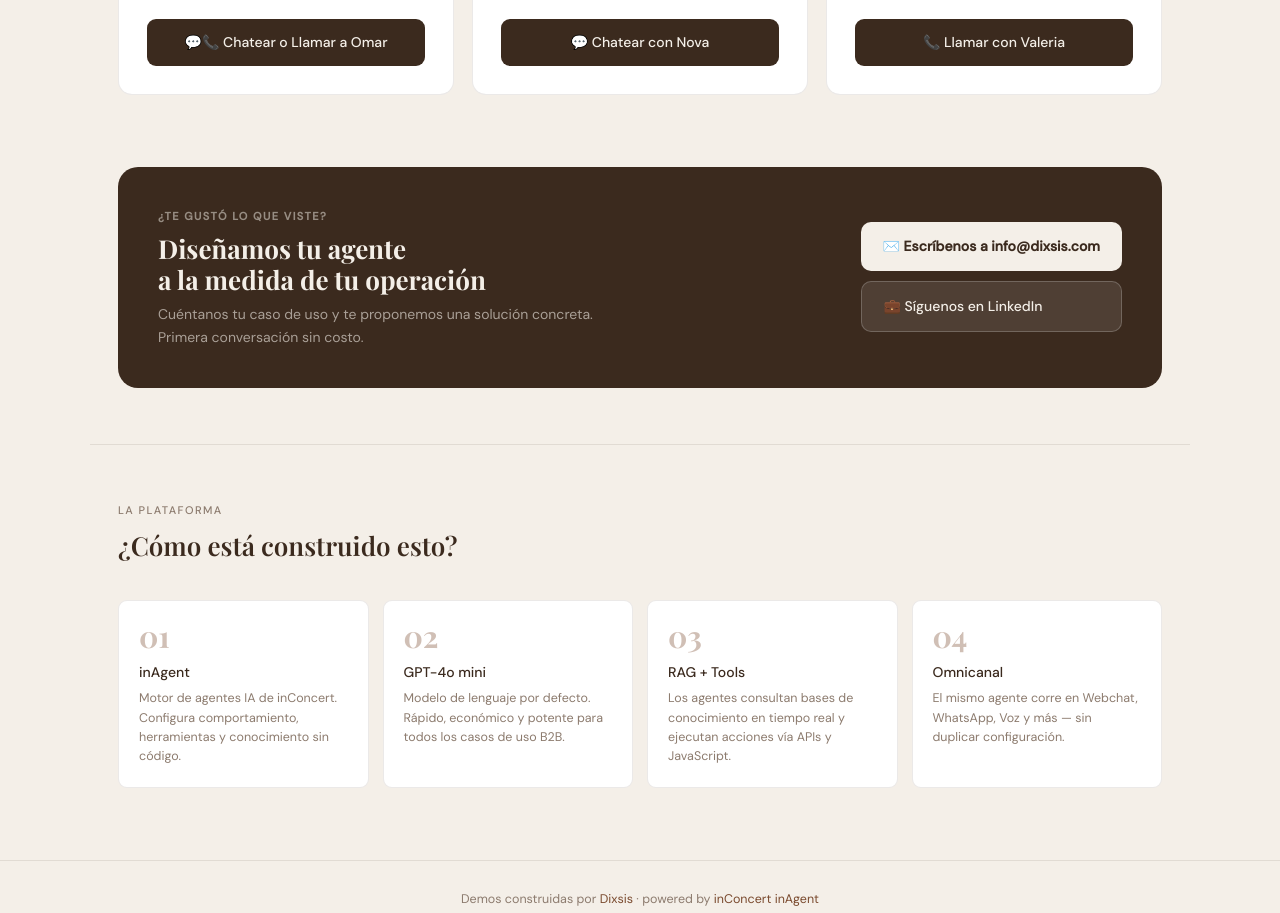
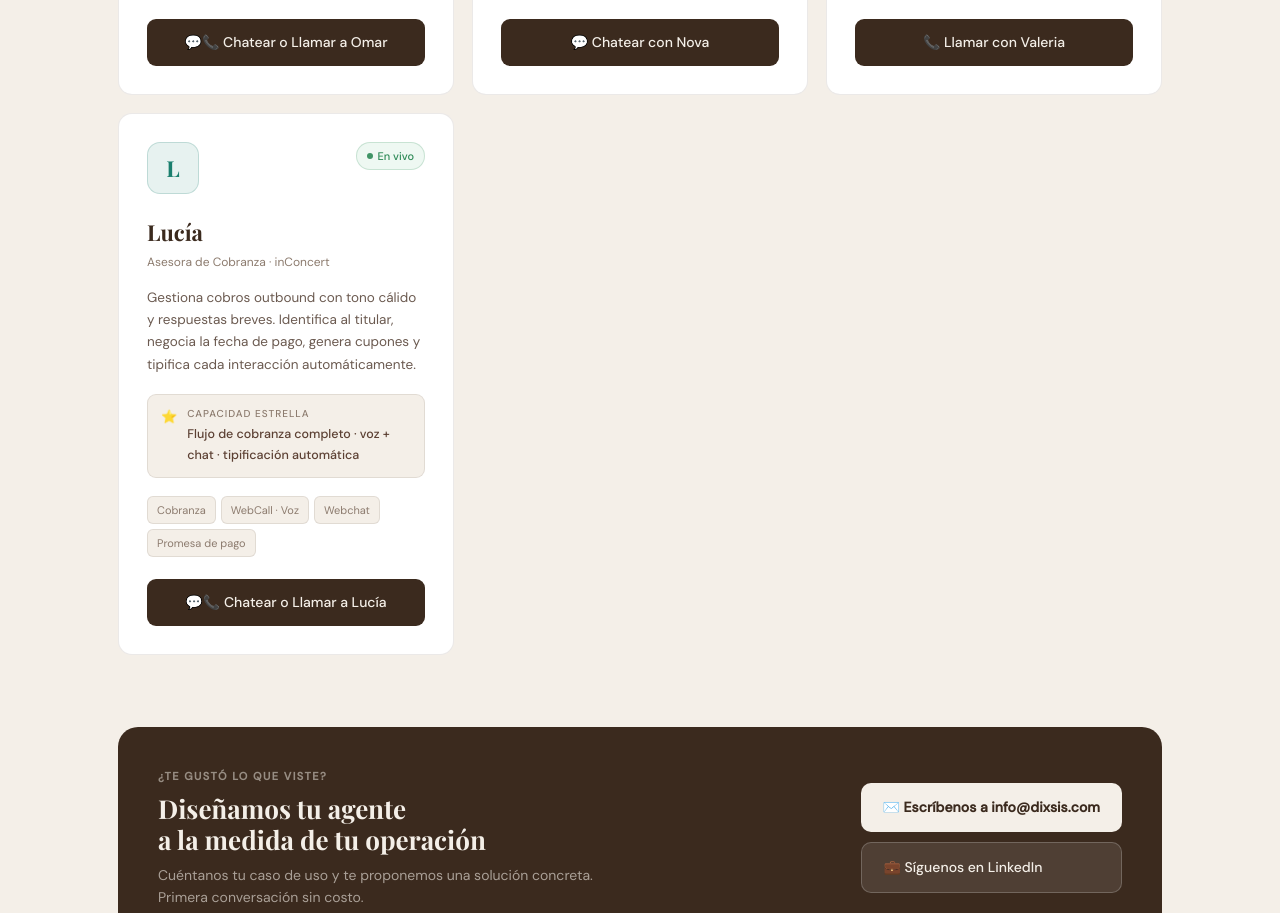
Before and after one commit to Enmanuelpv1996/Inagent_Dixsis, a plain HTML site: page index.html in a window 1280 px wide. Shown: the part 1687-2600 px from the top of the page. Drawn offline with nearby package versions, Linux system fonts and the light colour scheme.

Commit message:
feat: agrega card de Lucía al catálogo

```diff
--- a/index.html
+++ b/index.html
@@ -390,6 +390,31 @@
       <a class="btn primary" href="valeria.html" target="_blank">📞 Llamar con Valeria</a>
     </div>
 
+    <!-- LUCÍA -->
+    <div class="card">
+      <div class="card-top">
+        <div class="avatar" style="background:rgba(26,127,110,0.10);color:#1A7F6E;border:1px solid rgba(26,127,110,0.2);">L</div>
+        <span class="live-badge"><span class="live-dot"></span>En vivo</span>
+      </div>
+      <div class="card-name">Lucía</div>
+      <div class="card-role">Asesora de Cobranza · inConcert</div>
+      <div class="card-desc">Gestiona cobros outbound con tono cálido y respuestas breves. Identifica al titular, negocia la fecha de pago, genera cupones y tipifica cada interacción automáticamente.</div>
+      <div class="star-box">
+        <div class="star-ico">⭐</div>
+        <div>
+          <div class="star-lbl">Capacidad estrella</div>
+          <div class="star-val">Flujo de cobranza completo · voz + chat · tipificación automática</div>
+        </div>
+      </div>
+      <div class="tags">
+        <span class="tag">Cobranza</span>
+        <span class="tag">WebCall · Voz</span>
+        <span class="tag">Webchat</span>
+        <span class="tag">Promesa de pago</span>
+      </div>
+      <a class="btn primary" href="lucia.html" target="_blank">💬📞 Chatear o Llamar a Lucía</a>
+    </div>
+
   </div>
 </div>
 
```
